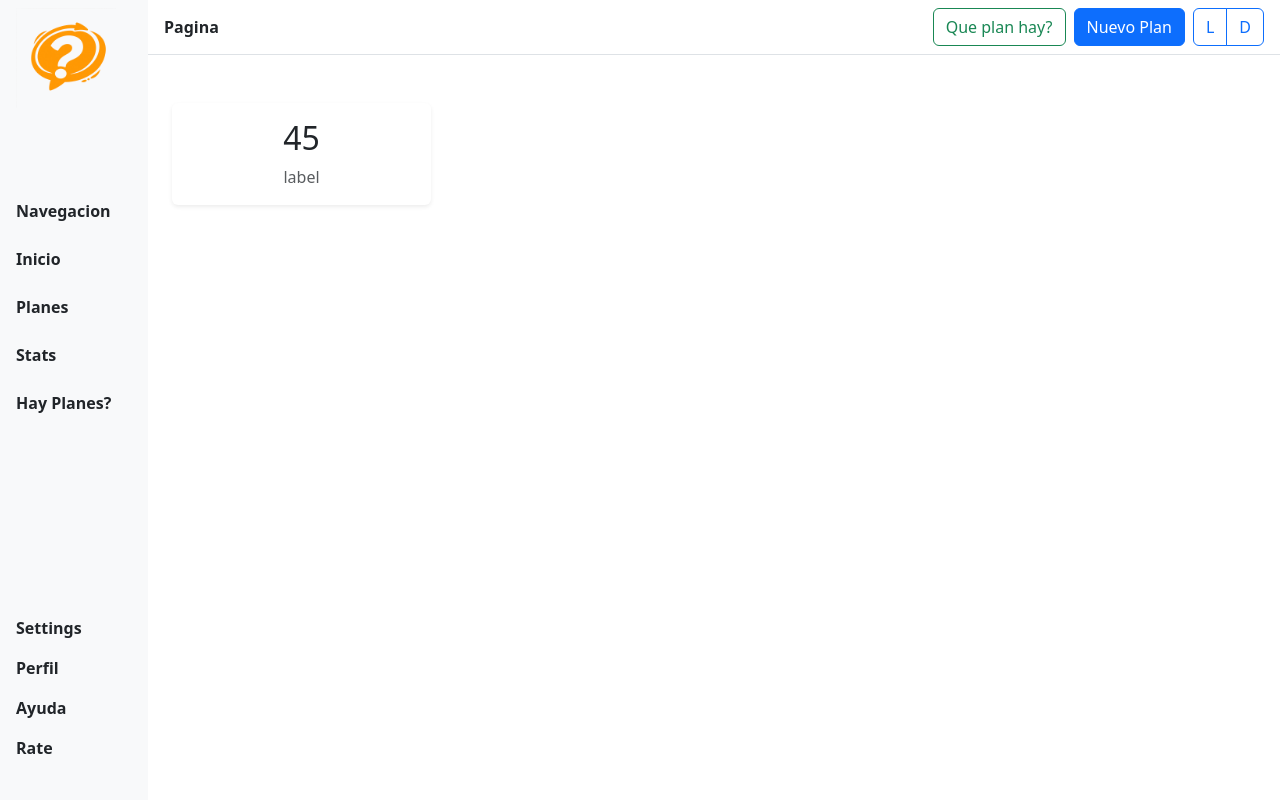
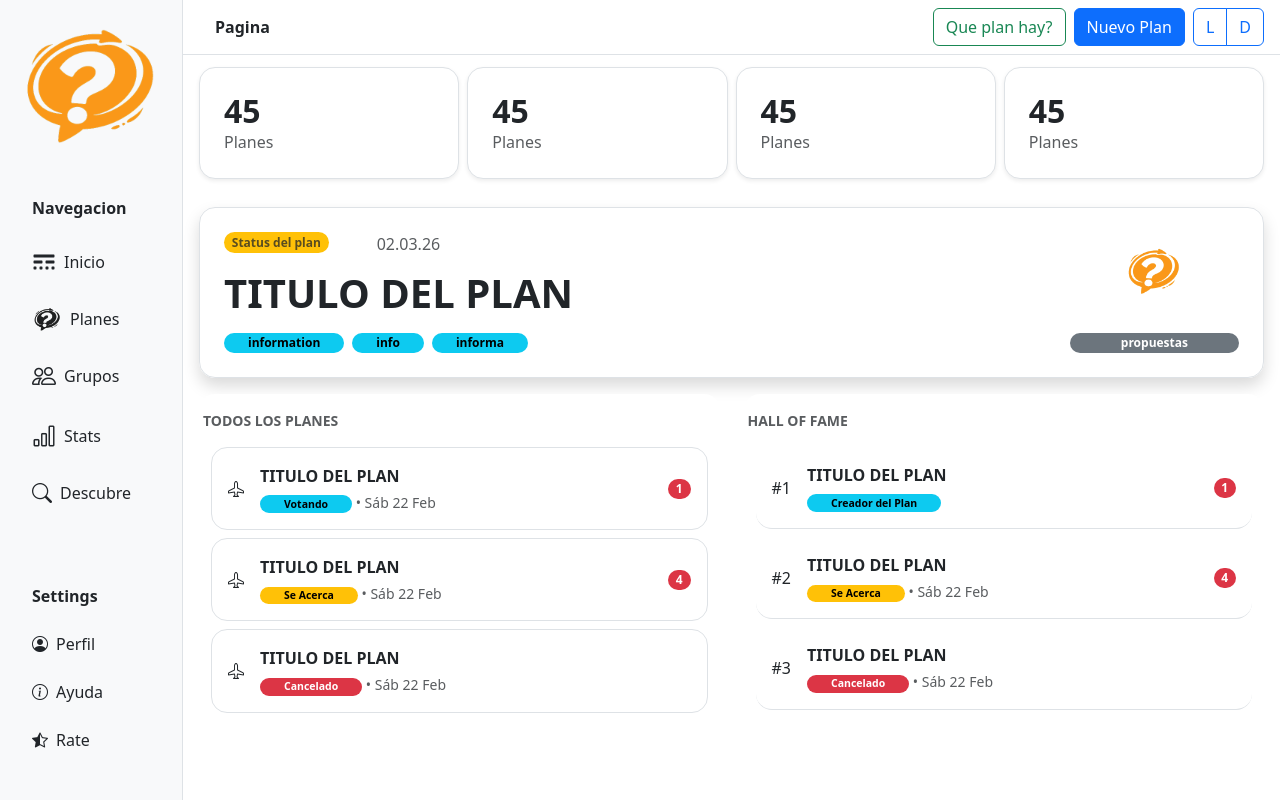
Before and after one commit to 4GeeksAcademy/fs-pt-128-Projecto-FInal-HayPlan, a React app: page / in a window 1280 px wide. Built offline with nearby package versions, Linux system fonts and the light colour scheme; no server answers.

Commit message:
Front end components

```diff
--- a/package.json
+++ b/package.json
@@ -56,6 +56,7 @@
 	"dependencies": {
 		"prop-types": "^15.8.1",
 		"react": "^18.2.0",
+		"react-bootstrap-icons": "^1.11.6",
 		"react-dom": "^18.2.0",
 		"react-router-dom": "^6.18.0"
 	}
--- /dev/null
+++ b/src/front/components/DashboardBlockLarge.jsx
@@ -0,0 +1,50 @@
+import React, { useEffect } from "react"
+import rigoImageUrl from "../assets/img/rigo-baby.jpg";
+import useGlobalReducer from "../hooks/useGlobalReducer.jsx";
+import iconLogoColor from "../assets/img/iconLogo-Color.png";
+
+
+export const DashboardBlockLarge = () => {
+
+    return (
+
+        <div className="container-fluid mt-3 mt-md-4 mb-3 dashBoard-card-large">
+            <div className="row">
+                <div className="col-12 p-0">
+                    <div className="card border-0">
+                        {/* card-body  */}
+                        <div className="card-body d-flex py-4 px-2 px-md-4 border rounded-4 shadow">
+
+                            {/* Informacion plan actual */}
+                            <div className="col-9 col-md-10">
+                                <div className="col-12 col-md-6 d-flex justify-content-center justify-content-md-start gap-5">
+                                    <p className="fw-bold text-muted badge rounded-pill text-bg-warning">Status del plan</p>
+                                    <p className="text-muted mb-2">02.03.26</p>
+                                </div>
+
+                                <div className="text-center text-md-start">
+                                    <h2 className="fw-bold mb-3 h1 text-uppercase">Titulo del plan</h2>
+                                </div>
+
+                                <div className="d-flex justify-content-center gap-1 justify-content-md-start gap-md-2 ">
+                                    <p className="badge rounded-pill text-bg-info px-md-4 m-0">information</p>
+                                    <p className="badge rounded-pill text-bg-info px-md-4 m-0">info</p>
+                                    <p className="badge rounded-pill text-bg-info px-md-4 m-0">informa</p>
+                                </div>
+                            </div>
+
+                            <div className="col-3 col-md-2 d-flex flex-column justify-content-between">
+                                <a className="nav-link text-center py-2" href="#">
+                                    <img src={iconLogoColor} width="60" height="60" />
+                                </a>
+                                <p className="badge rounded-pill text-bg-secondary m-0">propuestas</p>
+                            </div>
+                        </div>
+                    </div>
+
+                </div>
+            </div>
+        </div>
+
+    );
+};
--- /dev/null
+++ b/src/front/components/DashboardBlockMedium.jsx
@@ -0,0 +1,106 @@
+import React, { useEffect } from "react"
+import rigoImageUrl from "../assets/img/rigo-baby.jpg";
+import useGlobalReducer from "../hooks/useGlobalReducer.jsx";
+import iconLogoColor from "../assets/img/iconLogo-Color.png";
+
+
+export const DashboardBlockMedium = () => {
+
+    return (
+        <div className="card border-0 rounded-4">
+            <div className="card-body p-2 p-md-3 px-md-1">
+
+                {/* Header */}
+                <div className="d-flex justify-content-between align-items-center mb-3">
+                    <span className="text-uppercase small text-muted fw-semibold">
+                        Todos los planes
+                    </span>
+                    {/* <button className="btn btn-sm rounded-pill px-3">
+                        Ver todos
+                    </button> */}
+                </div>
+
+                <div className="d-flex flex-column gap-2 px-md-2">
+                    {/* PLAN 1 */}
+                    <div className="card border rounded-4">
+                        <div className="card-body d-flex align-items-center gap-3 p-3">
+                            {/* icono o imagen?  */}
+                            <div
+                                className="d-flex align-items-center justify-content-center rounded-3"
+                            >
+                                <i class="bi bi-airplane"></i>
+                            </div>
+
+                            {/* info del plan */}
+                            <div className="flex-grow-1">
+                                <div className="fw-bold text-uppercase">titulo del plan</div>
+                                <div className="small text-muted mt-1">
+                                    <span className="badge rounded-pill text-bg-info px-4">Votando</span> • Sáb 22 Feb
+                                </div>
+                            </div>
+
+                            {/* notificaciones */}
+                            <div className="badge rounded-pill text-bg-danger">
+                                1
+                            </div>
+
+                        </div>
+                    </div>
+
+                    {/* PLAN 1 */}
+                    <div className="card border rounded-4">
+                        <div className="card-body d-flex align-items-center gap-3 p-3">
+                            {/* icono o imagen?  */}
+                            <div
+                                className="d-flex align-items-center justify-content-center rounded-3"
+                            >
+                                <i class="bi bi-airplane"></i>
+                            </div>
+
+                            {/* info del plan */}
+                            <div className="flex-grow-1">
+                                <div className="fw-bold text-uppercase">titulo del plan</div>
+                                <div className="small text-muted mt-1">
+                                    <span className="badge rounded-pill text-bg-warning px-4">Se Acerca</span> • Sáb 22 Feb
+                                </div>
+                            </div>
+
+                            {/* notificaciones */}
+                            <div className="badge rounded-pill text-bg-danger">
+                                4
+                            </div>
+
+                        </div>
+                    </div>
+                    {/* PLAN 1 */}
+                    <div className="card border rounded-4">
+                        <div className="card-body d-flex align-items-center gap-3 p-3">
+                            {/* icono o imagen?  */}
+                            <div
+                                className="d-flex align-items-center justify-content-center rounded-3"
+                            >
+                                <i class="bi bi-airplane"></i>
+                            </div>
+
+                            {/* info del plan */}
+                            <div className="flex-grow-1">
+                                <div className="fw-bold text-uppercase">titulo del plan</div>
+                                <div className="small text-muted mt-1">
+                                    <span className="badge rounded-pill text-bg-danger px-4">Cancelado</span> • Sáb 22 Feb
+                                </div>
+                            </div>
+
+                            {/* notificaciones
+                            <div className="badge rounded-pill text-bg-danger">
+                                0
+                            </div> */}
+
+                        </div>
+                    </div>
+
+                </div>
+            </div>
+        </div>
+
+    );
+};
--- /dev/null
+++ b/src/front/components/DashboardBlockSmall.jsx
@@ -0,0 +1,52 @@
+import React, { useEffect } from "react"
+import rigoImageUrl from "../assets/img/rigo-baby.jpg";
+import useGlobalReducer from "../hooks/useGlobalReducer.jsx";
+
+export const DashboardBlockSmall = () => {
+
+    return (
+        // <div className="dashBoard-container-small">
+        <div className="container-fluid px-0">
+            <div className="row g-1 g-md-2">
+                {/* dashBoard-card-small for custom styling */}
+                <div className="col-3 p-1 m-0 dashBoard-card-small">
+                    <div className="card border rounded-4 shadow-sm">
+                        <div className="card-body py-4 px-2 px-md-4">
+                            <h2 className="fw-bold m-0 text-center text-md-start">45</h2>
+                            <p className="text-muted d-none d-md-inline">Planes</p>
+                        </div>
+                    </div>
+                </div>
+                {/* dashBoard-card-small for custom styling */}
+                <div className="col-3 p-1 m-0 dashBoard-card-small">
+                    <div className="card border rounded-4 shadow-sm">
+                        <div className="card-body py-4 px-2 px-md-4">
+                            <h2 className="fw-bold m-0 text-center text-md-start">45</h2>
+                            <p className="text-muted d-none d-md-inline">Planes</p>
+                        </div>
+                    </div>
+                </div>
+                {/* dashBoard-card-small for custom styling */}
+                <div className="col-3 p-1 m-0 dashBoard-card-small">
+                    <div className="card border rounded-4 shadow-sm">
+                        <div className="card-body py-4 px-2 px-md-4">
+                            <h2 className="fw-bold m-0 text-center text-md-start">45</h2>
+                            <p className="text-muted d-none d-md-inline">Planes</p>
+                        </div>
+                    </div>
+                </div>
+                {/* dashBoard-card-small for custom styling */}
+                <div className="col-3 p-1 m-0 dashBoard-card-small">
+                    <div className="card border rounded-4 shadow-sm">
+                        <div className="card-body py-4 px-2 px-md-4">
+                            <h2 className="fw-bold m-0 text-center text-md-start">45</h2>
+                            <p className="text-muted d-none d-md-inline">Planes</p>
+                        </div>
+                    </div>
+                </div>
+
+            </div>
+        </div>
+        // </div>
+    );
+};
--- /dev/null
+++ b/src/front/components/HallOfFame.jsx
@@ -0,0 +1,91 @@
+import React, { useEffect } from "react"
+import rigoImageUrl from "../assets/img/rigo-baby.jpg";
+import useGlobalReducer from "../hooks/useGlobalReducer.jsx";
+import iconLogoColor from "../assets/img/iconLogo-Color.png";
+
+
+export const HallOfFame = () => {
+
+    return (
+        <div className="card border-0 rounded-4">
+            <div className="card-body p-2 p-md-3 px-md-1">
+
+                {/* Header */}
+                <div className="d-flex justify-content-between align-items-center mb-3">
+                    <span className="text-uppercase small text-muted fw-semibold">
+                        hall of fame
+                    </span>
+                    {/* <button className="btn btn-sm btn-outline-secondary rounded-pill px-3">
+                        Ver todos
+                    </button> */}
+                </div>
+
+                <div className="d-flex flex-column gap-2 px-md-2">
+                    {/* PLAN 1 */}
+                    <div className="card border-0 border-bottom rounded-4">
+                        <div className="card-body d-flex align-items-center gap-3 p-3">
+
+                            <div className="d-flex align-items-center justify-content-center rounded-3"> <span>#1</span> </div>
+                            {/* info del plan */}
+                            <div className="flex-grow-1">
+                                <div className="fw-bold text-uppercase">titulo del plan</div>
+                                <div className="small text-muted mt-1">
+                                    <span className="badge rounded-pill text-bg-info px-4">Creador del Plan</span>
+                                </div>
+                            </div>
+
+                            {/* notificaciones */}
+                            <div className="badge rounded-pill text-bg-danger">
+                                1
+                            </div>
+
+                        </div>
+                    </div>
+
+                    {/* PLAN 1 */}
+                    <div className="card border-0 border-bottom rounded-4">
+                        <div className="card-body d-flex align-items-center gap-3 p-3">
+
+                            <div className="d-flex align-items-center justify-content-center rounded-3"> #2 </div>
+                            {/* info del plan */}
+                            <div className="flex-grow-1">
+                                <div className="fw-bold text-uppercase">titulo del plan</div>
+                                <div className="small text-muted mt-1">
+                                    <span className="badge rounded-pill text-bg-warning px-4">Se Acerca</span> • Sáb 22 Feb
+                                </div>
+                            </div>
+
+                            {/* notificaciones */}
+                            <div className="badge rounded-pill text-bg-danger">
+                                4
+                            </div>
+
+                        </div>
+                    </div>
+                    {/* PLAN 1 */}
+                    <div className="card border-0 border-bottom rounded-4">
+                        <div className="card-body d-flex align-items-center gap-3 p-3">
+
+                            <div className="d-flex align-items-center justify-content-center rounded-3"> #3 </div>
+                            {/* info del plan */}
+                            <div className="flex-grow-1">
+                                <div className="fw-bold text-uppercase">titulo del plan</div>
+                                <div className="small text-muted mt-1">
+                                    <span className="badge rounded-pill text-bg-danger px-4">Cancelado</span> • Sáb 22 Feb
+                                </div>
+                            </div>
+
+                            {/* notificaciones
+                            <div className="badge rounded-pill text-bg-danger">
+                                0
+                            </div> */}
+
+                        </div>
+                    </div>
+
+                </div>
+            </div>
+        </div>
+
+    );
+};
--- /dev/null
+++ b/src/front/components/MobileNavbar.jsx
@@ -0,0 +1,41 @@
+import { NavLink } from "react-router-dom";
+import iconLogoColor from "../assets/img/iconLogo-Color.png";
+
+
+export const MobileNavbar = () => {
+
+    return (
+        <nav className="navbar bg-light border-top fixed-bottom d-lg-none">
+            <div className="container-fluid">
+                <div className="nav nav-pills nav-fill w-100">
+
+                    {/* Grupos */}
+                    <NavLink to="/" className="nav-link bg-light text-center py-2 text-primary">
+						<i class="bi bi-people fs-1"></i>
+                    </NavLink>
+
+                    {/* stats */}
+                    <NavLink to="/" className="nav-link bg-light text-center py-2 text-primary">
+                        <i className="bi bi-bar-chart fs-1"></i>
+                    </NavLink>
+
+                    {/* Dashboard */}
+                    <a className="nav-link bg-light text-center py-2" href="#">
+                        <img src={iconLogoColor} width="60" height="60" />
+                    </a>
+
+                    {/* descubre */}
+                    <NavLink to="/" className="nav-link bg-light text-center py-2 text-primary">
+						<i class="bi bi-search fs-1"></i>
+                    </NavLink>
+
+                    {/* Settings */}
+                    <NavLink to="/" className="nav-link bg-light text-center py-2 text-primary">
+                        <i class="bi bi-gear fs-1"></i>
+                    </NavLink>
+
+                </div>
+            </div>
+        </nav>
+    );
+};
--- a/src/front/components/Navbar.jsx
+++ b/src/front/components/Navbar.jsx
@@ -1,5 +1,8 @@
 import { Link } from "react-router-dom";
-import logo from "../assets/img/logo.png";
+import iconLogoColor from "../assets/img/iconLogo-Color.png";
+import iconLogo from "../assets/img/iconLogo.png";
+
+
 
 
 export const Navbar = () => {
@@ -7,44 +10,79 @@ export const Navbar = () => {
 	return (
 		<nav className="navbar navbar-light bg-light">
 			{/* posicion vertical altura 100% */}
-			<div className="d-flex justify-content-between flex-column vh-100 px-3 py-0">
+			<div className="d-flex justify-content-between flex-column vh-100 px-3 py-0 ">
 
 				{/* Logo */}
-				<div className="mb-4 h-10">
-					<a class="navbar-brand" href="#">
-						<img src={logo} alt="Bootstrap" style={{ width: "100px" }} />
+				<div className="">
+					<a className="navbar-brand m-0" href="#">
+						<img src={iconLogoColor} alt="Bootstrap" style={{ width: "150px" }} />
 					</a>
 				</div>
 
 				{/* Navigation Items */}
-				<div className="nav nav-pills flex-column gap-4" style={{ height: "350px" }}>
-					<div className="fw-bold">Navegacion</div>
+				<div className="nav nav-pills flex-column gap-2" style={{ height: "350px" }}>
+					<div className="fw-bold px-3 mb-2">Navegacion</div>
+					<Link
+						to="/"
+						className="nav-link text-dark d-flex align-items-center gap-2"
+					>
+						<i class="bi bi-border-style fs-4"></i>
+						<span>Inicio</span>
+					</Link>
+					<Link
+						to="/"
+						className="nav-link text-dark d-flex align-items-center gap-2"
+					>
+						<img src={iconLogo} width="30" height="30" />
+						<span>Planes</span>
 
-					<Link to="/" className="fw-semibold mb-0 text-decoration-none text-dark">
-						Inicio
 					</Link>
-					<Link to="/" className="fw-semibold mb-0 text-decoration-none text-dark">
-						Planes
+					<Link
+						to="/"
+						className="nav-link text-dark d-flex align-items-center gap-2"
+					>
+						<i class="bi bi-people fs-4"></i>
+						<span>Grupos</span>
 					</Link>
-					<Link to="/" className="fw-semibold mb-0 text-decoration-none text-dark">
-						Stats
+					<Link
+						to="/"
+						className="nav-link text-dark d-flex align-items-center gap-2"
+					>
+						<i className="bi bi-bar-chart fs-4"></i>
+						<span>Stats</span>
 					</Link>
-					<Link to="/" className="fw-semibold mb-0 text-decoration-none text-dark">
-						Hay Planes?
+					<Link
+						to="/"
+						className="nav-link text-dark d-flex align-items-center gap-2"
+					>
+						<i class="bi bi-search fs-5"></i>
+						<span>Descubre</span>
 					</Link>
 				</div>
 
 				{/* Setting Items */}
-				<div className="nav nav-pills flex-column gap-3 pb-5">
-					<div className="fw-bold">Settings</div>
-					<Link to="/" className="fw-semibold mb-0 text-decoration-none text-dark">
-						Perfil
+				<div className="nav nav-pills flex-column gap-2 pb-5">
+					<div className="fw-bold px-3 mb-2">Settings</div>
+					<Link
+						to="/"
+						className="nav-link text-dark d-flex align-items-center gap-2"
+					>
+						<i class="bi bi-person-circle"></i>
+						<span>Perfil</span>
 					</Link>
-					<Link to="/" className="fw-semibold mb-0 text-decoration-none text-dark">
-						Ayuda
+					<Link
+						to="/"
+						className="nav-link text-dark d-flex align-items-center gap-2"
+					>
+						<i class="bi bi-info-circle"></i>
+						<span>Ayuda</span>
 					</Link>
-					<Link to="/" className="fw-semibold mb-0 text-decoration-none text-dark">
-						Rate
+					<Link
+						to="/"
+						className="nav-link text-dark d-flex align-items-center gap-2"
+					>
+						<i class="bi bi-star-half"></i>
+						<span>Rate</span>
 					</Link>
 				</div>
 
--- a/src/front/components/Topbar.jsx
+++ b/src/front/components/Topbar.jsx
@@ -5,7 +5,7 @@ export const Topbar = () => {
     return (
         <div className="d-flex align-items-center justify-content-between px-3 py-2">
 
-            <div className="fw-bold">Pagina</div>
+            <div className="fw-bold px-3">Pagina</div>
 
             {/* Contenedor para botones */}
             <div className="d-flex justify-content-end gap-2">
--- a/src/front/main.jsx
+++ b/src/front/main.jsx
@@ -1,6 +1,7 @@
 import React from 'react'
 import ReactDOM from 'react-dom/client'
 import './index.css'  // Global styles for your application
+import './css/mediaQueries.css'
 import { RouterProvider } from "react-router-dom";  // Import RouterProvider to use the router
 import { router } from "./routes";  // Import the router configuration
 import { StoreProvider } from './hooks/useGlobalReducer';  // Import the StoreProvider for global state management
--- a/src/front/pages/Home.jsx
+++ b/src/front/pages/Home.jsx
@@ -1,41 +1,31 @@
 import React, { useEffect } from "react"
 import rigoImageUrl from "../assets/img/rigo-baby.jpg";
 import useGlobalReducer from "../hooks/useGlobalReducer.jsx";
+import { DashboardBlockSmall } from "../components/DashboardBlockSmall.jsx"
+import { DashboardBlockLarge } from "../components/DashboardBlockLarge.jsx"
+import { DashboardBlockMedium } from "../components/DashboardBlockMedium.jsx"
+import { HallOfFame } from "../components/HallOfFame.jsx"
+
+
 
 export const Home = () => {
 
-	const { store, dispatch } = useGlobalReducer()
-
-	const loadMessage = async () => {
-
-	}
-
-	// useEffect(() => {
-	// 	loadMessage()
-	// }, [])
-
 	return (
-		<div className="container text-center mt-5">
-
-			<div className="container">
-				<div className="row g-3">
-					<div className="col-12 col-md-6 col-lg-3">
-						<div className="card shadow-sm border-0 h-100">
-
-						<div className="card-body">
-							<h2 className="fw-b">
-								45
-							</h2>
-							<p className="text-muted mb-0">
-								label
-							</p>
-						</div>
-						</div>
-
-					</div>
+		<>
+			{/* <div className="col-12"> */}
+			{/* <div className="col-12 col-md-6 col-lg-3 border rounded-4 shadow-sm"> */}
+			<DashboardBlockSmall />
+			<DashboardBlockLarge />
+			<div className="row">
+				<div className="col-12 col-md-6 mb-3 mb-lg-0">
+					<DashboardBlockMedium />
+				</div>
+				<div className="col-12 col-md-6">
+					<HallOfFame />
 				</div>
 			</div>
-
-		</div>
+			{/* </div> */}
+			{/* </div> */}
+		</>
 	);
 };
--- a/src/front/pages/Layout.jsx
+++ b/src/front/pages/Layout.jsx
@@ -1,40 +1,39 @@
 import { Outlet } from "react-router-dom/dist"
 import ScrollToTop from "../components/ScrollToTop"
+import { Topbar } from "../components/Topbar"
 import { Navbar } from "../components/Navbar"
+import { MobileNavbar } from "../components/MobileNavbar"
 import { Footer } from "../components/Footer"
-import { Topbar } from "../components/Topbar"
 
 
 // Base component that maintains the navbar and footer throughout the page and the scroll to top functionality.
 export const Layout = () => {
     return (
         <ScrollToTop>
-            {/* <Navbar />
-                <Outlet />
-            <Footer /> */}
 
             {/* Layout general para dashboard */}
             <div className="d-flex vh-100 overflow-hidden">
-
                 {/* Navbar - columna Izquierda */}
-                <div className="bg-ligh">
+                <div className="border-end bg-light d-none d-lg-block">
                     <Navbar />
                 </div>
 
-                 {/* Dashboard - columna Central */}
+                {/* Dashboard - columna Central */}
                 <div className="flex-grow-1 d-flex flex-column">
-
                     {/* Barra de pagina */}
-                    <div className="border-bottom">
+                    <div className="border-bottom d-none d-lg-block">
                         <Topbar />
                     </div>
+                    {/* Navbar - columna Izquierda */}
+                    <div className="flex-grow-1 over-flow-auto p-3 pb-5 pb-lg-2">
+                        <Outlet />
+                    </div>
+                </div>
+            </div>
 
-                {/* Navbar - columna Izquierda */}
-                <div className="flex-grow-1">
-                    <Outlet />
-                </div>
-
-                </div>
+            {/* Navbar - Barra Mobil */}
+            <div className="d-lg-none">
+                <MobileNavbar />
             </div>
 
         </ScrollToTop>
```
Also changed, not shown: index.html (+3 -1 lines), src/front/css/mediaQueries.css (added, +8 -0 lines), src/front/index.css (+52 -0 lines), src/front/assets/img/iconLogo-Color.png (added), src/front/assets/img/iconLogo.png (added), src/front/assets/img/logo.png (deleted), 1 other file. Lines whose indentation alone changed are shown as unchanged.
